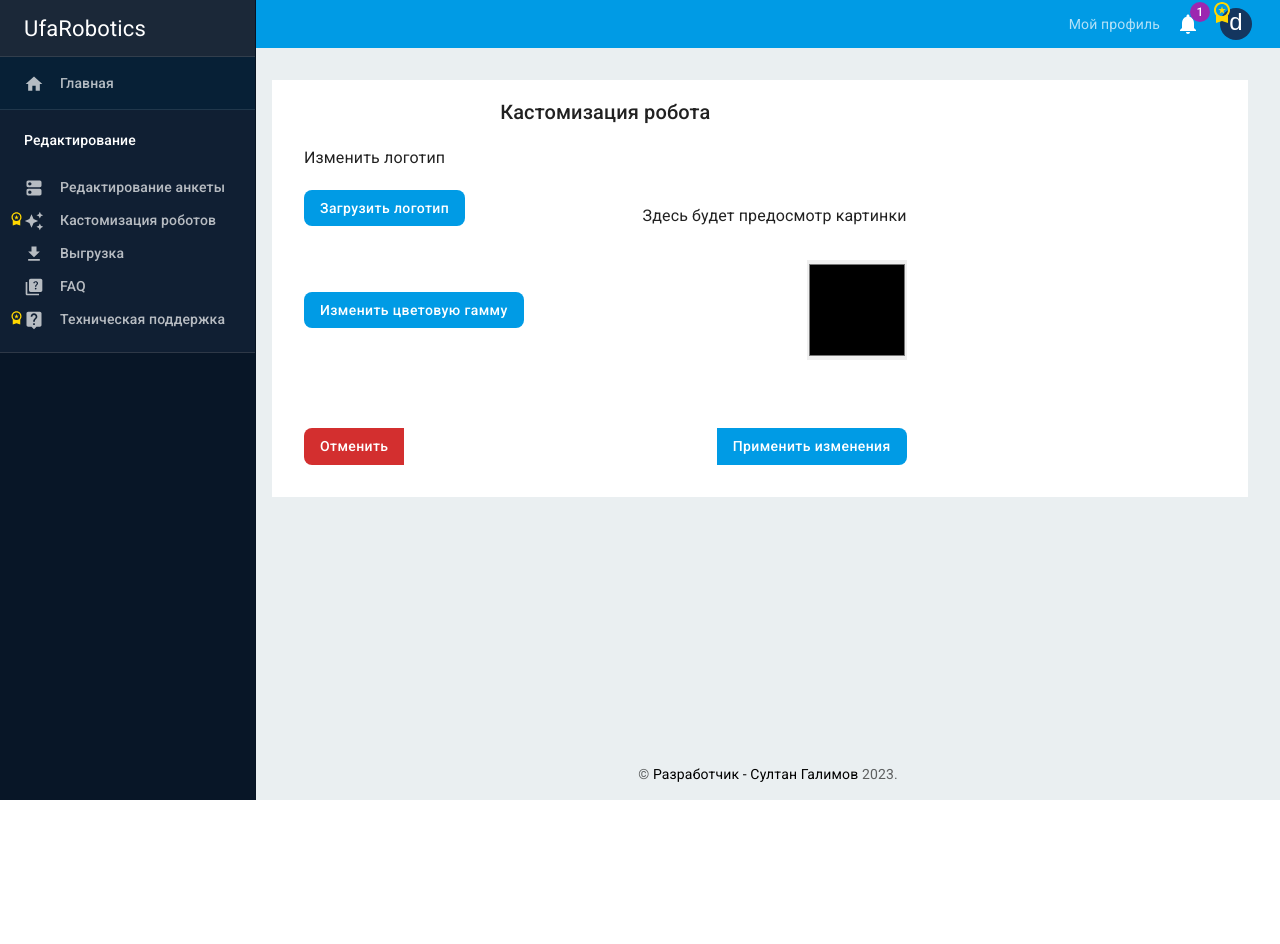
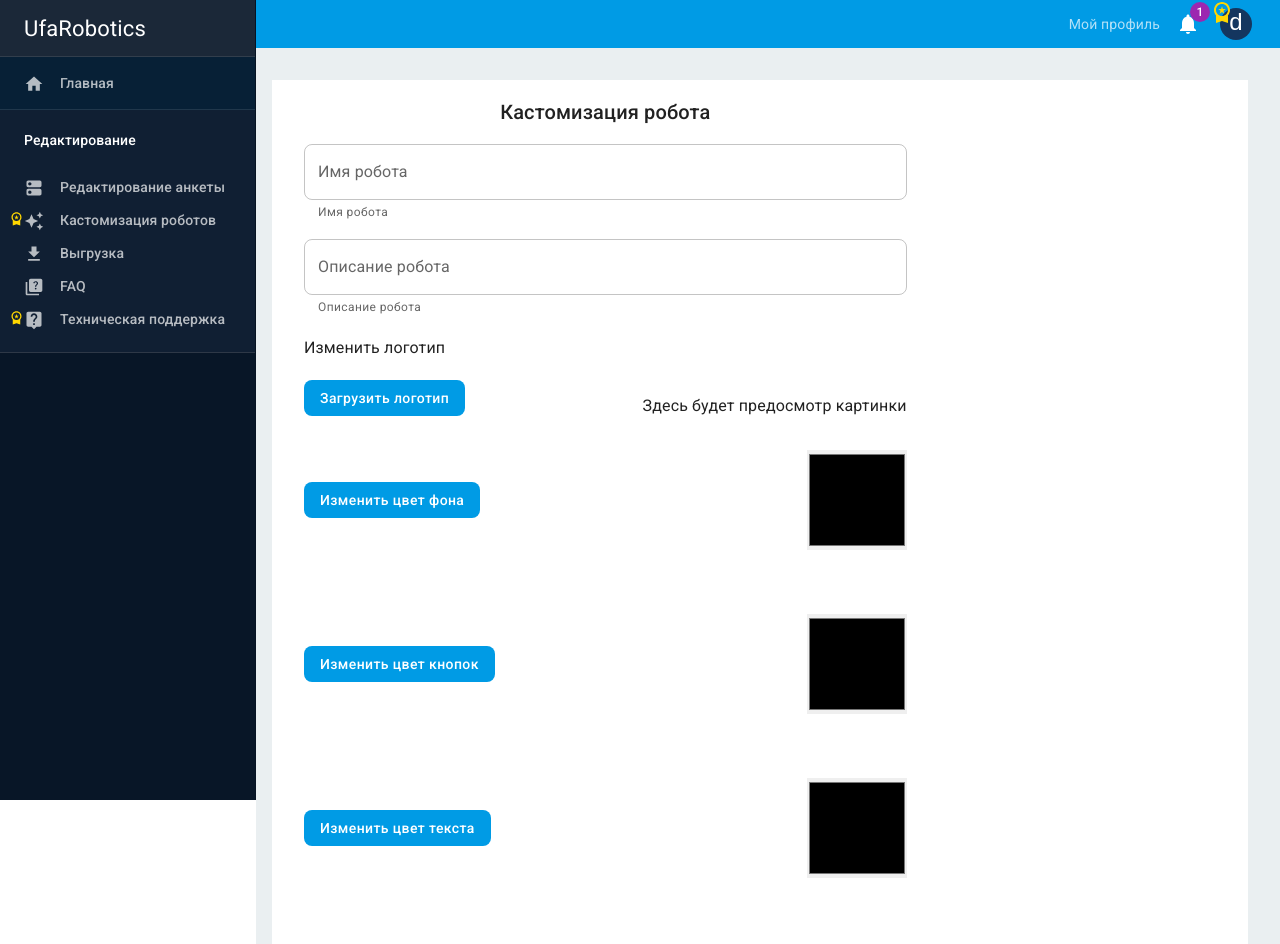
Before and after one commit to sulEvil/robots-client, a React (Create React App) app: page /customize/1 in a window 1280 px wide. Shown: the top 944 px of the page. Before the commit the page ends 800 px from the top, so only its background shows below. Built offline with nearby package versions, Linux system fonts and the light colour scheme; no server answers.

Commit message:
Добавил в форму редактирования робота поля

```diff
--- a/src/Components/EditForm.js
+++ b/src/Components/EditForm.js
@@ -11,7 +11,7 @@ const EditForm = observer(({handleClose, open, fetchAnswers}) => {
     const params = useParams()
     const [text, setText] = useState()
     return (
-        <div>
+        <div style={{padding: '0 16px'}}>
             <Typography id="modal-modal-title" variant="h6" component="h2" style={{marginBottom: '16px'}}>
                 Редактирование профиля
             </Typography>
--- a/src/Pages/Customization.js
+++ b/src/Pages/Customization.js
@@ -1,6 +1,6 @@
 import React, { useEffect, useState } from 'react';
 import Wrapper from "../Components/Wrapper";
-import {Grid, Button, Box, TextField, FormHelperText, ButtonGroup, FormControl, Typography, Input} from "@mui/material";
+import {Grid, Button, Box, TextField, FormHelperText, ButtonGroup, FormControl, Typography, Input, InputLabel} from "@mui/material";
 import { observer } from "mobx-react-lite";
 import { useContext } from 'react';
 import { Context } from '..';
@@ -26,6 +26,16 @@ const Customization = observer((props) => {
                     <Typography id="modal-modal-title" variant="h6" component="h2" style={{marginBottom: '16px'}}>
                         Кастомизация робота
                     </Typography>
+                    <Box style={{display: 'flex', flexDirection: 'column', alignItems: 'flex-start', width: "100%", padding: '0 16px'}}>
+                        <FormControl style={{width: '100%'}}>
+                            <TextField id="outlined-basic" label="Имя робота" variant="outlined" autocomplete='off' type={'text'} />
+                            <FormHelperText id="my-helper-text" style={{marginBottom: '16px', width: '100%'}}>Имя робота</FormHelperText>
+                        </FormControl>
+                        <FormControl style={{width: '100%'}}>
+                            <TextField id="outlined-basic" label="Описание робота" variant="outlined" autocomplete='off' type={'text'} />
+                            <FormHelperText id="my-helper-text" style={{marginBottom: '16px', width: '100%'}}>Описание робота</FormHelperText>
+                        </FormControl>
+                    </Box>
                     <Box style={{display: 'flex', flexDirection: 'column', alignItems: 'flex-start', width: "100%", padding: '0 16px'}}>
                         <Typography  variant="subtitle1" component="h2" style={{marginBottom: '16px'}}>
                             Изменить логотип
@@ -60,7 +70,25 @@ const Customization = observer((props) => {
                             <Box style={{display: 'flex', justifyContent: 'space-between', alignItems: 'center', margin: '32px 0'}}>
                                 <label htmlFor={'select-color'}>
                                     <Button variant="contained" disableElevation>
-                                        Изменить цветовую гамму
+                                        Изменить цвет фона
+                                    </Button>
+                                </label>
+                                {/*value={'#ffffff'}*/}
+                                <input  id={'select-color'} type={'color'} style={{height: '100px', width: '100px', border: 'none', padding: '0'}}/>
+                            </Box>
+                            <Box style={{display: 'flex', justifyContent: 'space-between', alignItems: 'center', margin: '32px 0'}}>
+                                <label htmlFor={'select-color'}>
+                                    <Button variant="contained" disableElevation>
+                                        Изменить цвет кнопок
+                                    </Button>
+                                </label>
+                                {/*value={'#ffffff'}*/}
+                                <input  id={'select-color'} type={'color'} style={{height: '100px', width: '100px', border: 'none', padding: '0'}}/>
+                            </Box>
+                            <Box style={{display: 'flex', justifyContent: 'space-between', alignItems: 'center', margin: '32px 0'}}>
+                                <label htmlFor={'select-color'}>
+                                    <Button variant="contained" disableElevation>
+                                        Изменить цвет текста
                                     </Button>
                                 </label>
                                 {/*value={'#ffffff'}*/}
--- a/src/Pages/Customize.js
+++ b/src/Pages/Customize.js
@@ -30,7 +30,7 @@ const Customize = observer((props) => {
     return (
         <Wrapper>
             <Grid container spacing={2} style={{backgroundColor: 'white'}}>
-                <Grid item xs={12} md={6}>
+                <Grid item xs={12} md={8}>
                     <Typography sx={{ mt: 4, mb: 2 }} variant="h6" component="div">
                         Кастомизация робота
                     </Typography>
--- a/src/store/RobotStore.js
+++ b/src/store/RobotStore.js
@@ -3,7 +3,15 @@ import { makeAutoObservable } from "mobx"
 export default class RobotStore {
    constructor() {
       this._robots = [
-         {id: 1, desc: 'Загрузка', name: 'Загрузка', deviceId: "123abc123"},
+         {id: 1,
+            desc: 'Описание',
+            name: 'Имя',
+            deviceId: "123abc123",
+            backgroundColor: "#000000",
+            buttonColor: "#000000",
+            fontColor: "#000fff",
+            logo: "src"
+            },
 
       ]
       makeAutoObservable(this)
```
